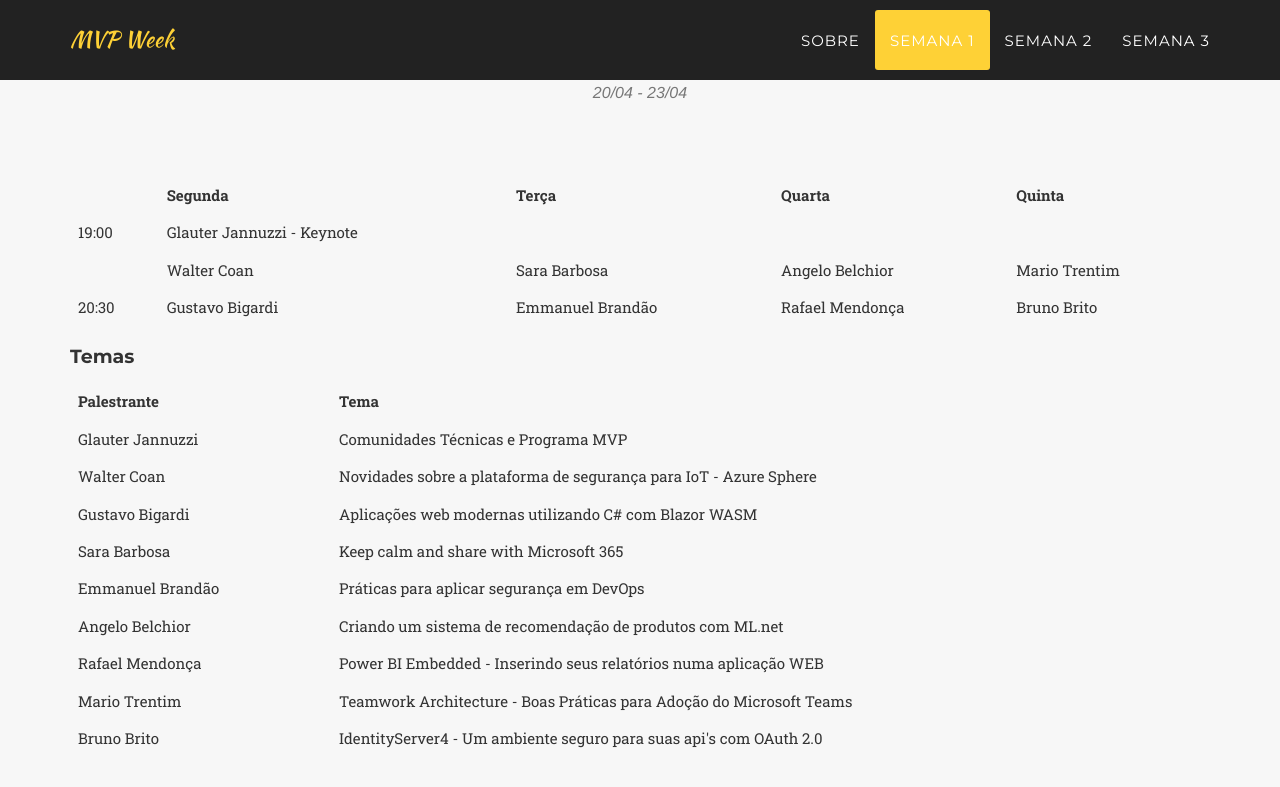
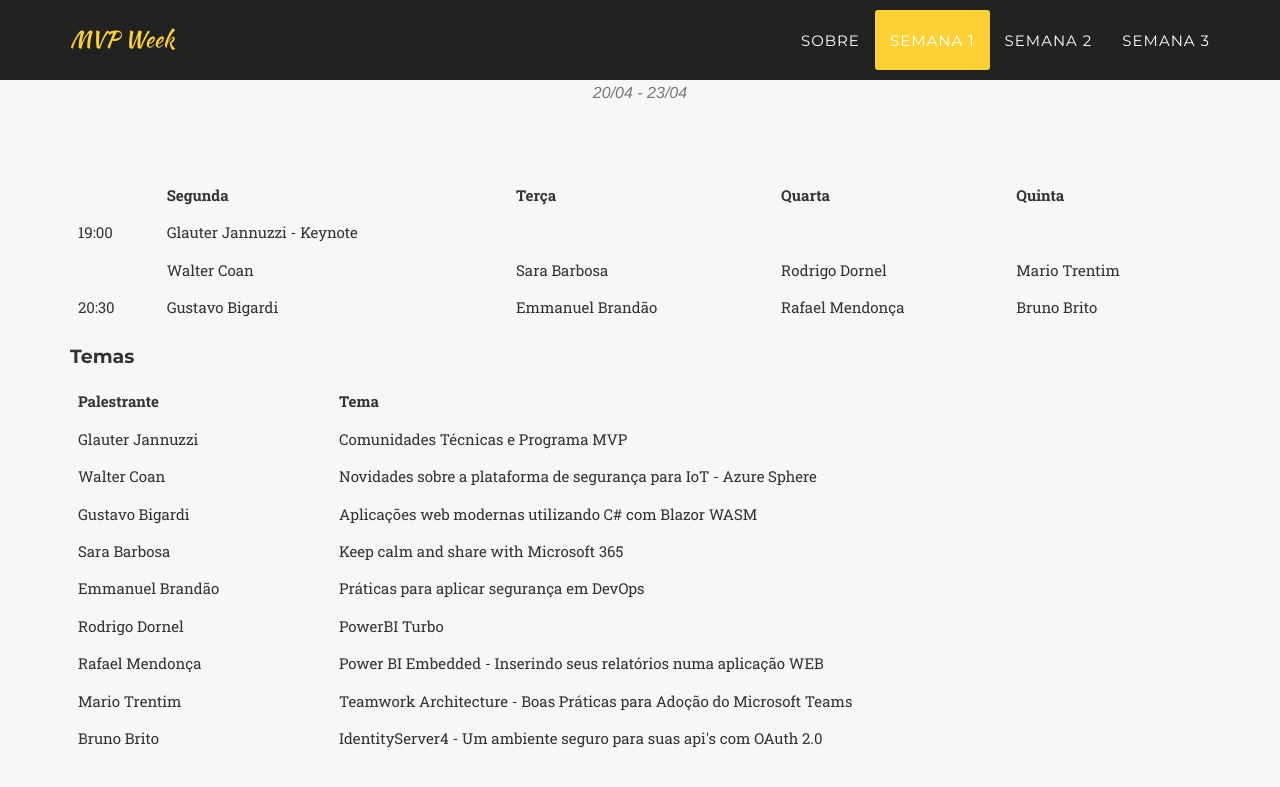
Before and after one commit to mvpweek/mvpweek.github.io, a Jekyll site: the page built from index.html, in a window 1280 px wide and 900 px high, scrolled down 1601 px. Shown: the top 787 px of the window. Built offline with Jekyll 4.4.1, drawn with Linux system fonts in a browser that asks for light colours; nearby versions of some CDN libraries; some web fonts are replaced.

Commit message:
Update agenda_s1.html

```diff
--- a/_includes/agenda_s1.html
+++ b/_includes/agenda_s1.html
@@ -31,7 +31,7 @@
                             <td></td>
                             <td>Walter Coan</td>
                             <td>Sara Barbosa</td>
-                            <td>Angelo Belchior</td>
+                            <td>Rodrigo Dornel</td>
                             <td>Mario Trentim</td>
                         </tr>
                         <tr>
@@ -73,8 +73,8 @@
                             <td>Práticas para aplicar segurança em DevOps</td>
                         </tr>
                         <tr>
-                            <td>Angelo Belchior</td>
-                            <td>Criando um sistema de recomendação de produtos com ML.net</td>
+                            <td>Rodrigo Dornel</td>
+                            <td>PowerBI Turbo</td>
                         </tr>
                         <tr>
                             <td>Rafael Mendonça</td>
```
